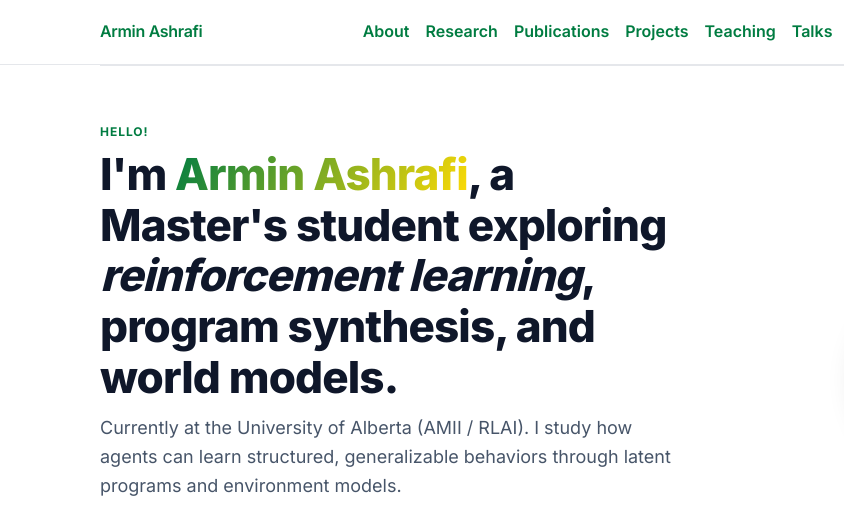
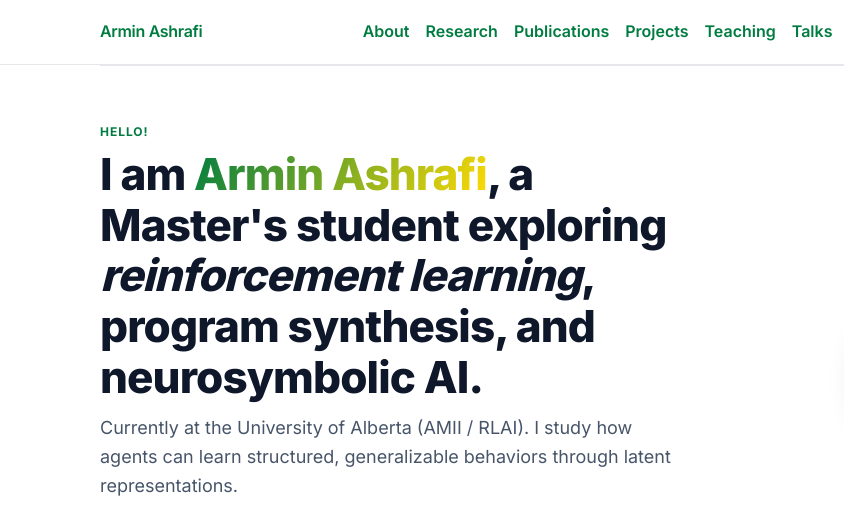
Before and after one commit to thearminashrafi/thearminashrafi.github.io, a plain HTML site: page index.html in a window 1280 px wide. Shown: the top 514 px of the page, 0-844 px from the left. Drawn offline with Linux system fonts and the light colour scheme.

Commit message:
Change wording

```diff
--- a/index.html
+++ b/index.html
@@ -138,8 +138,8 @@
       <div class="hero-grid">
         <div>
           <div class="kicker">Hello!</div>
-          <h1 id="intro-heading" class="lead">I'm <span class="grad">Armin Ashrafi</span>, a Master's student exploring <em>reinforcement learning</em>, program synthesis, and world models.</h1>
-          <p class="sub">Currently at the University of Alberta (AMII / RLAI). I study how agents can learn structured, generalizable behaviors through latent programs and environment models.</p>
+          <h1 id="intro-heading" class="lead">I am <span class="grad">Armin Ashrafi</span>, a Master's student exploring <em>reinforcement learning</em>, program synthesis, and neurosymbolic AI.</h1>
+          <p class="sub">Currently at the University of Alberta (AMII / RLAI). I study how agents can learn structured, generalizable behaviors through latent representations.</p>
           <div class="badges" aria-label="Affiliations">
             <span class="chip">University of Alberta</span>
             <span class="chip">AMII</span>
```
